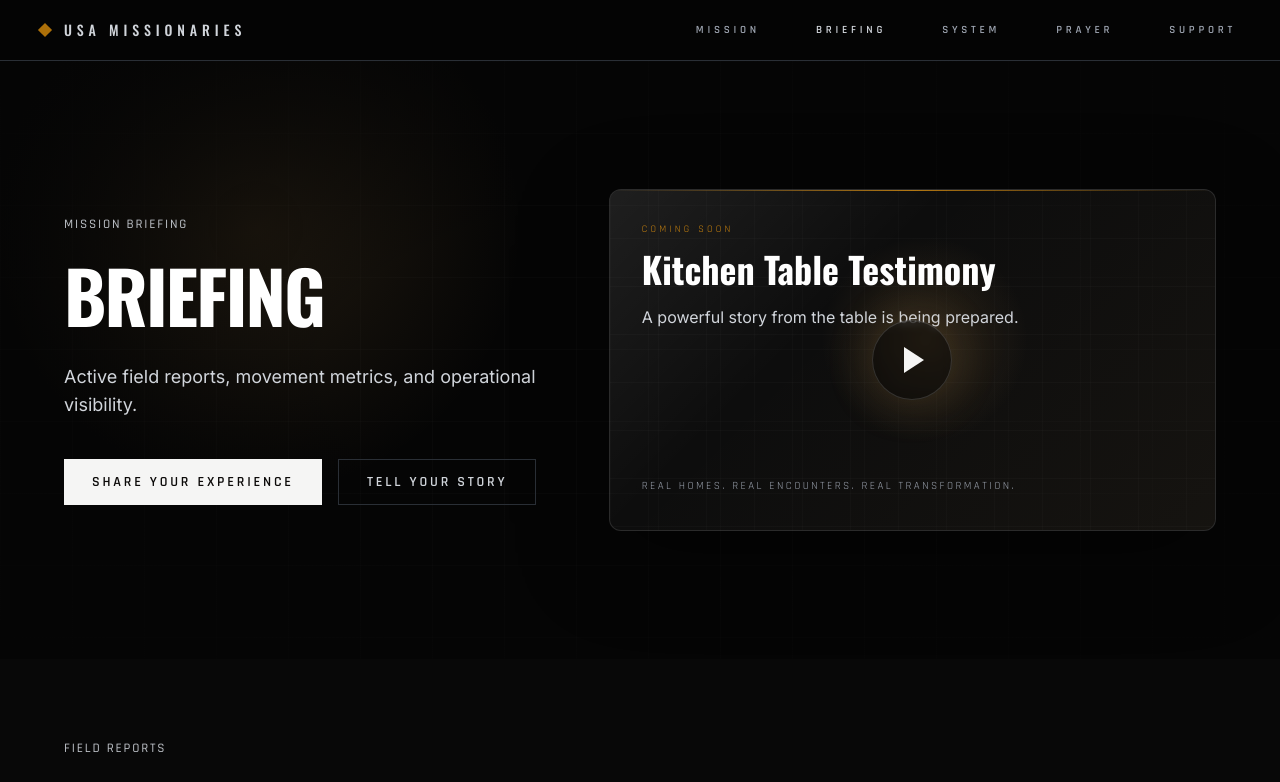
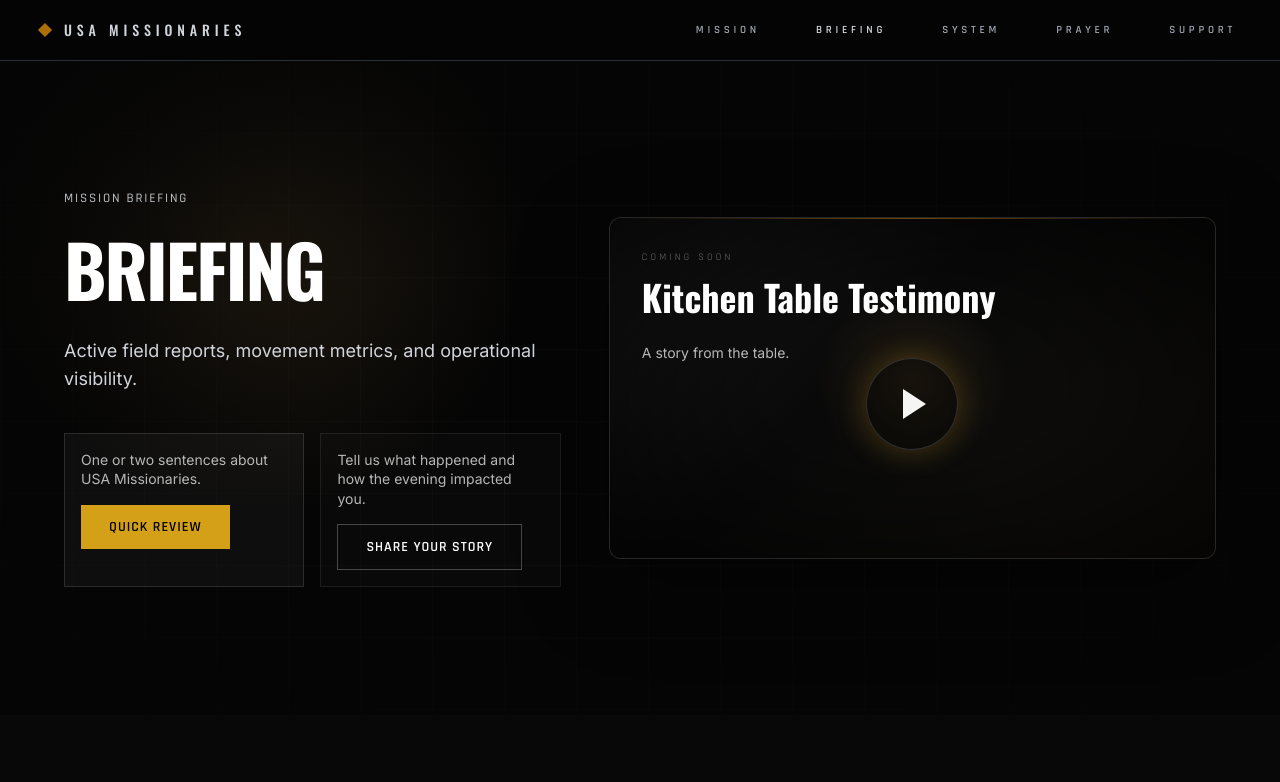
Before and after one commit to rfox0629/usam-website, a Next.js app: page /mission in a window 1280 px wide. Shown: the top 782 px of the page. Built offline with nearby package versions, Linux system fonts and the light colour scheme.

Commit message:
Refine briefing CTAs and video teaser

```diff
--- a/app/mission/MissionReviewCTA.tsx
+++ b/app/mission/MissionReviewCTA.tsx
@@ -8,10 +8,10 @@ type ModalType = "experience" | "story";
 type Status = "idle" | "success" | "error";
 
 const fieldClass =
-  "w-full rounded-md border border-white/[0.18] bg-white/[0.06] px-4 py-[14px] text-base text-white outline-none transition-all placeholder:text-white/50 hover:border-white/[0.28] focus:border-[#d4a017] focus:shadow-[0_0_0_1px_rgba(212,160,23,0.4)]";
-const labelClass = "mb-4 block text-[12px] uppercase tracking-[1.2px] text-white/[0.65]";
+  "w-full rounded-md border border-white/[0.2] bg-white/[0.06] px-4 py-[14px] text-base text-white outline-none transition-all placeholder:text-white/[0.55] hover:border-white/[0.28] focus:border-[#d4a017] focus:shadow-[0_0_0_1px_rgba(212,160,23,0.4)]";
+const labelClass = "mb-4 block text-[12px] uppercase tracking-[1.2px] text-white/[0.75]";
 const optionClass =
-  "flex cursor-pointer items-start gap-3 rounded-md border border-white/[0.12] bg-white/[0.04] px-4 py-[14px] text-sm leading-6 text-white/[0.85] transition-colors hover:border-white/[0.2] hover:bg-white/[0.08]";
+  "flex cursor-pointer items-start gap-3 rounded-md border border-white/[0.12] bg-white/[0.04] px-4 py-[14px] text-sm font-medium leading-6 text-white/[0.9] transition-colors hover:border-white/[0.2] hover:bg-white/[0.08]";
 
 export function MissionReviewCTA() {
   const [activeModal, setActiveModal] = useState<ModalType | null>(null);
@@ -78,23 +78,34 @@ export function MissionReviewCTA() {
 
   return (
     <div className="mt-10">
-      <div className="flex flex-col gap-4 sm:flex-row">
+      <div className="grid gap-4 sm:grid-cols-2">
+        <div className="border border-white/[0.12] bg-white/[0.035] p-4">
+          <p className="text-sm leading-[1.4] text-white/70">
+            One or two sentences about USA Missionaries.
+          </p>
           <button
             type="button"
             onClick={() => openModal("experience")}
-          className="inline-block bg-stone-100 px-7 py-3 text-sm uppercase tracking-[0.2em] text-stone-950 transition-all duration-300 hover:bg-amber-200"
-          style={{ fontFamily: font.rajdhani, fontWeight: 600 }}
+            className="mt-4 inline-block border-0 bg-[#d4a017] px-7 py-3 text-sm font-semibold uppercase tracking-[1px] text-black transition-all duration-200 ease-out hover:bg-[#e0ad2f] active:bg-[#c89514]"
+            style={{ fontFamily: font.rajdhani }}
           >
-          Share Your Experience
+            Quick Review
           </button>
+        </div>
+
+        <div className="border border-white/[0.08] bg-white/[0.015] p-4">
+          <p className="text-sm leading-[1.4] text-white/70">
+            Tell us what happened and how the evening impacted you.
+          </p>
           <button
             type="button"
             onClick={() => openModal("story")}
-          className="inline-block border border-stone-600 px-7 py-3 text-sm uppercase tracking-[0.2em] text-stone-300 transition-all duration-300 hover:border-stone-400 hover:text-stone-100"
+            className="mt-4 inline-block border border-white/25 bg-transparent px-7 py-3 text-sm font-semibold uppercase tracking-[1px] text-white transition-all duration-200 ease-out hover:border-[#d4a017] hover:bg-[rgba(212,160,23,0.08)] hover:text-[#d4a017]"
             style={{ fontFamily: font.rajdhani, fontWeight: 600 }}
           >
-          Tell Your Story
+            Share Your Story
           </button>
+        </div>
       </div>
 
       {isOpen && (
@@ -179,22 +190,22 @@ function ExperienceForm({
 
         <div className="mb-5">
           <label htmlFor="mission-review-name" className={labelClass} style={{ fontFamily: font.rajdhani }}>
-            Name optional
+            Name
           </label>
-          <input id="mission-review-name" type="text" name="name" placeholder="Name optional" className={fieldClass} />
+          <input id="mission-review-name" type="text" name="name" required placeholder="Your name" className={fieldClass} />
         </div>
 
         <div className="mb-6">
           <label htmlFor="mission-review-email" className={labelClass} style={{ fontFamily: font.rajdhani }}>
-            Email optional
+            Email
           </label>
-          <input id="mission-review-email" type="email" name="email" placeholder="Email optional" className={fieldClass} />
+          <input id="mission-review-email" type="email" name="email" required placeholder="Your email address" className={fieldClass} />
         </div>
 
         <div className="mb-6">
           <label
             htmlFor="mission-review-response"
-            className="mb-4 block text-[12px] font-semibold uppercase leading-[1.5] tracking-[1.2px] text-white"
+            className="mb-4 block text-[13px] font-semibold uppercase leading-[1.5] tracking-[1.2px] text-white/[0.9]"
             style={{ fontFamily: font.rajdhani }}
           >
             How would you describe USA Missionaries to someone who&rsquo;s never heard of it?
@@ -397,7 +408,7 @@ function SubmitArea({
       <button
         type="submit"
         disabled={isSubmitting}
-        className="inline-flex min-h-12 w-full items-center justify-center rounded bg-white px-6 py-[14px] text-sm font-semibold uppercase tracking-[1px] text-black transition-all duration-300 hover:bg-[#d4a017] hover:text-black disabled:cursor-not-allowed disabled:opacity-60 sm:w-auto"
+        className="inline-flex min-h-12 w-full items-center justify-center rounded border-0 bg-[#d4a017] px-6 py-[14px] text-sm font-semibold uppercase tracking-[1px] text-black transition-all duration-200 ease-out hover:bg-[#e0ad2f] active:bg-[#c89514] disabled:cursor-not-allowed disabled:opacity-60 sm:w-auto"
         style={{ fontFamily: font.rajdhani }}
       >
         {isSubmitting ? submittingText : submitText}
--- a/app/mission/page.tsx
+++ b/app/mission/page.tsx
@@ -11,34 +11,29 @@ const font = { oswald: "'Oswald', sans-serif", rajdhani: "'Rajdhani', sans-serif
 
 function VideoPlaceholderCard() {
   return (
-    <div className="relative overflow-hidden rounded-xl border border-white/[0.12] bg-white/[0.035] shadow-[0_24px_90px_rgba(0,0,0,0.4)]">
+    <div className="relative overflow-hidden rounded-xl border border-white/[0.12] bg-[#090909] shadow-[0_24px_90px_rgba(0,0,0,0.45)]">
       <div className="absolute inset-x-0 top-0 h-px bg-gradient-to-r from-transparent via-amber-500/70 to-transparent" />
-      <div className="absolute inset-0 bg-[radial-gradient(circle_at_52%_44%,rgba(212,160,84,0.16),transparent_28%),linear-gradient(135deg,rgba(255,255,255,0.075),transparent_36%,rgba(212,160,84,0.045))]" />
-      <div className="absolute inset-0 bg-[linear-gradient(rgba(255,255,255,0.018)_1px,transparent_1px),linear-gradient(90deg,rgba(255,255,255,0.014)_1px,transparent_1px)] bg-[length:48px_48px]" />
+      <div className="absolute inset-0 bg-[radial-gradient(circle_at_50%_48%,rgba(212,160,84,0.13),transparent_27%),radial-gradient(ellipse_at_center,transparent_32%,rgba(0,0,0,0.68)_100%),linear-gradient(135deg,rgba(255,255,255,0.06),transparent_42%,rgba(212,160,84,0.035))]" />
 
       <div className="relative aspect-video p-6 md:p-8">
-        <div className="flex h-full flex-col justify-between">
+        <div className="flex h-full flex-col">
           <div>
-            <p className="text-[10px] uppercase tracking-[0.32em] text-amber-500/80" style={{ fontFamily: font.rajdhani }}>
+            <p className="text-[10px] uppercase tracking-[0.32em] text-white/40" style={{ fontFamily: font.rajdhani }}>
               Coming Soon
             </p>
             <h2 className="mt-3 max-w-sm text-3xl font-bold leading-tight text-stone-100 md:text-4xl" style={{ fontFamily: font.oswald }}>
               Kitchen Table Testimony
             </h2>
-            <p className="mt-4 max-w-sm text-sm leading-6 text-stone-400 md:text-base">
-              A powerful story from the table is being prepared.
+            <p className="mt-6 max-w-sm text-sm leading-6 text-white/70">
+              A story from the table.
             </p>
           </div>
 
-          <div className="absolute inset-0 flex items-center justify-center">
-            <div className="flex h-20 w-20 items-center justify-center rounded-full border border-white/15 bg-black/35 shadow-[0_0_50px_rgba(212,160,84,0.18)] backdrop-blur-sm">
-              <div className="ml-1 h-0 w-0 border-y-[13px] border-l-[20px] border-y-transparent border-l-stone-100" />
+          <div className="absolute inset-0 flex translate-y-4 items-center justify-center">
+            <div className="flex h-[92px] w-[92px] items-center justify-center rounded-full border border-white/15 bg-black/35 shadow-[0_0_30px_rgba(212,160,23,0.25)] backdrop-blur-sm transition-all duration-300 hover:scale-105 hover:shadow-[0_0_48px_rgba(212,160,23,0.38)]">
+              <div className="ml-1 h-0 w-0 border-y-[15px] border-l-[23px] border-y-transparent border-l-stone-100" />
             </div>
           </div>
-
-          <p className="max-w-sm text-[11px] uppercase leading-6 tracking-[0.22em] text-stone-500" style={{ fontFamily: font.rajdhani }}>
-            Real homes. Real encounters. Real transformation.
-          </p>
         </div>
       </div>
     </div>
@@ -190,7 +185,7 @@ export default function MissionPage() {
 
               <a
                 href="mailto:info@usamissionaries.org"
-                className="inline-flex min-h-12 items-center justify-center border border-stone-600 px-7 py-3 text-center text-sm uppercase tracking-[0.2em] text-stone-300 transition-all duration-300 hover:border-amber-500/70 hover:text-stone-100"
+                className="inline-flex min-h-12 items-center justify-center border border-white/25 bg-transparent px-7 py-3 text-center text-sm font-semibold uppercase tracking-[1px] text-white transition-all duration-200 ease-out hover:border-[#d4a017] hover:bg-[rgba(212,160,23,0.08)] hover:text-[#d4a017]"
                 style={{ fontFamily: font.rajdhani, fontWeight: 600 }}
               >
                 Request Access to Field Reports
--- a/app/system/page.tsx
+++ b/app/system/page.tsx
@@ -13,6 +13,7 @@ const commandRows = [
   { post: "CP-014", city: "Austin, TX", status: "Active", tables: "3" },
   { post: "CP-028", city: "Denver, CO", status: "Active", tables: "5" },
   { post: "CP-041", city: "Nashville, TN", status: "Deploying", tables: "2" },
+  { post: "CP-057", city: "Phoenix, AZ", status: "Active", tables: "4" },
 ] as const;
 
 const cards = [
```
Lines whose indentation alone changed are shown as unchanged.
